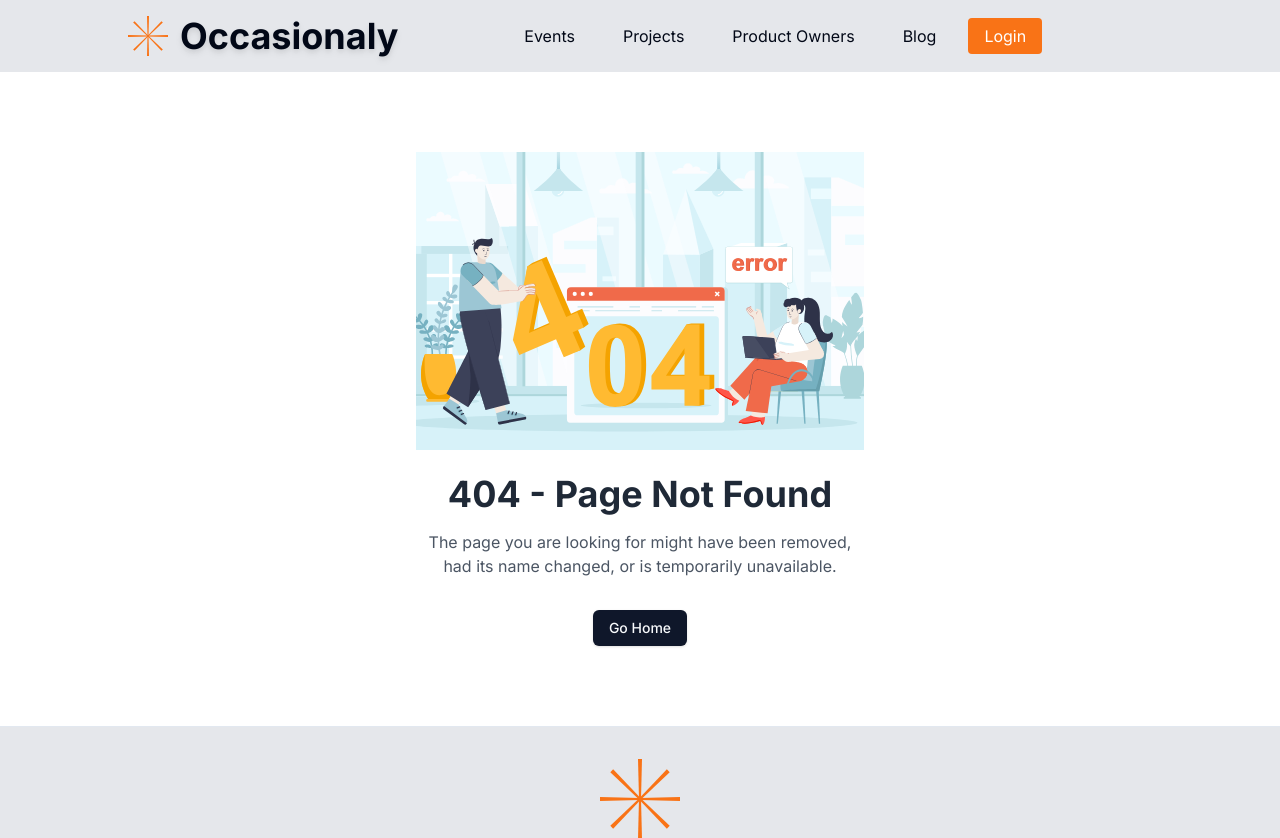
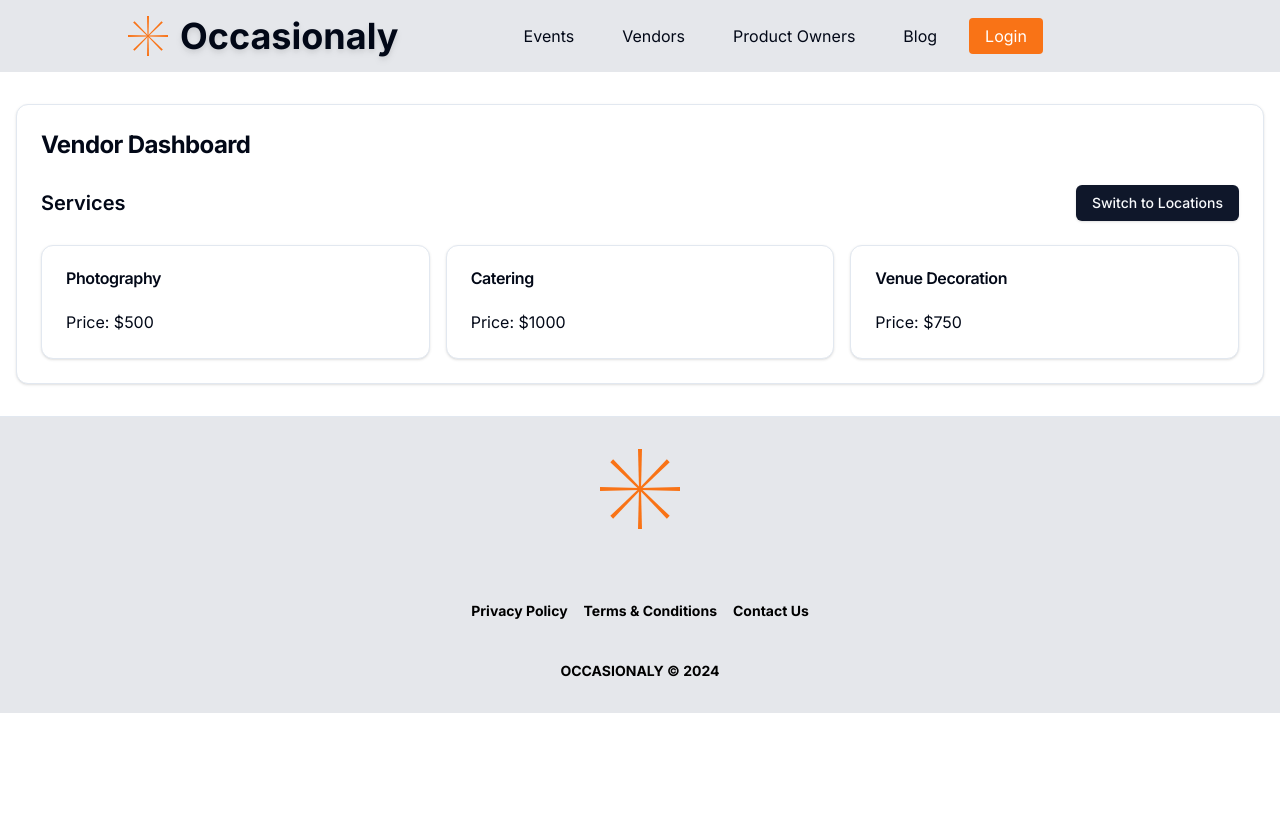
Before and after one commit to nandhu-44/Occasionaly, a Next.js app: page /services in a window 1280 px wide. Before the commit this address had no page. Shown: the top 838 px of the page. After the commit the page ends 800 px from the top, so only its background shows below. Built offline with nearby package versions, Linux system fonts and the light colour scheme.

Commit message:
Service Page and Event Page done

```diff
--- a/package.json
+++ b/package.json
@@ -26,6 +26,7 @@
     "react": "^18",
     "react-dom": "^18",
     "react-hook-form": "^7.53.0",
+    "react-router-dom": "^6.26.2",
     "sharp": "^0.33.5",
     "tailwind-merge": "^2.5.3",
     "tailwindcss-animate": "^1.0.7",
--- /dev/null
+++ b/src/app/events/page.jsx
@@ -0,0 +1,16 @@
+import React from "react";
+import EventsPage from "@/common/ui/EventsPage/EventsPage";
+import Navbar from "@/common/components/Navbar";
+import Footer from "@/common/components/Footer";
+
+const EventsPageWrapper = () => {
+  return (
+    <>
+      <Navbar />
+      <EventsPage />
+      <Footer />
+    </>
+  );
+};
+
+export default EventsPageWrapper;
--- a/src/app/page.js
+++ b/src/app/page.js
@@ -1,5 +1,9 @@
 import HomePage from "@/common/ui/HomePage/HomePage";
 
 export default function Home() {
-  return <HomePage />;
+  return (
+    <>
+      <HomePage />
+    </>
+  );
 }
--- /dev/null
+++ b/src/app/services/page.jsx
@@ -0,0 +1,16 @@
+"use client";
+
+import React from "react";
+import VendorPage from "@/common/ui/VendorPage/VendorPage";
+import Navbar from "@/common/components/Navbar";
+import Footer from "@/common/components/Footer";
+
+export default function Vendor() {
+  return (
+    <>
+      <Navbar />
+      <VendorPage />
+      <Footer />
+    </>
+  );
+}
--- a/src/common/components/Navbar.jsx
+++ b/src/common/components/Navbar.jsx
@@ -38,8 +38,8 @@ const Navbar = () => {
           </Link>
         </li>
         <li>
-          <Link className="px-4 py-2 hover:underline" href="/projects">
-            Projects
+          <Link className="px-4 py-2 hover:underline" href="/services">
+            Vendors
           </Link>
         </li>
         <li>
@@ -53,8 +53,7 @@ const Navbar = () => {
           </Link>
         </li>
 
-        {isLoggedIn
-          ? (
+        {isLoggedIn ? (
           <>
             {/* If user is logged in */}
             <li>
@@ -77,8 +76,7 @@ const Navbar = () => {
               </button>
             </li>
           </>
-          )
-          : (
+        ) : (
           <li>
             <Link
               className="rounded bg-orange-500 px-4 py-2 text-white hover:bg-orange-600"
--- a/src/common/components/NavbarHamburger.jsx
+++ b/src/common/components/NavbarHamburger.jsx
@@ -31,10 +31,10 @@ const NavbarHamburger = ({ isOpen, setIsOpen, isLoggedIn, handleLogout }) => {
       <li className="ml-3 py-2">
         <Link
           className="block px-4 text-lg font-medium text-black"
-          href="/projects"
+          href="/services"
           onClick={() => setIsOpen(false)}
         >
-          Projects
+          Get Services
         </Link>
       </li>
       <li className="ml-3 py-2">
@@ -56,8 +56,7 @@ const NavbarHamburger = ({ isOpen, setIsOpen, isLoggedIn, handleLogout }) => {
         </Link>
       </li>
 
-      {isLoggedIn
-        ? (
+      {isLoggedIn ? (
         <>
           {/* If user is logged in */}
           <li className="ml-3 py-2">
@@ -81,8 +80,7 @@ const NavbarHamburger = ({ isOpen, setIsOpen, isLoggedIn, handleLogout }) => {
             </button>
           </li>
         </>
-        )
-        : (
+      ) : (
         <li className="ml-3 px-4 py-2">
           <Link
             className="block w-full rounded bg-orange-500 px-4 py-2 text-lg font-semibold text-white hover:bg-orange-600"
--- a/src/common/ui/EventPage/EventPage.jsx
+++ /dev/null
@@ -1,7 +0,0 @@
-import React from "react";
-
-const EventPage = () => {
-  return <div>EventPage</div>;
-};
-
-export default EventPage;
--- /dev/null
+++ b/src/common/ui/EventsPage/EventsPage.jsx
@@ -0,0 +1,12 @@
+import React from "react";
+import ActiveEvents from "../HomePage/ActiveEvents";
+
+const EventsPage = () => {
+  return (
+    <div>
+      <ActiveEvents />
+    </div>
+  );
+};
+
+export default EventsPage;
--- /dev/null
+++ b/src/common/ui/VendorPage/LocationList.jsx
@@ -0,0 +1,28 @@
+import React from "react";
+import { Card, CardContent, CardHeader, CardTitle } from "@/components/ui/card";
+
+const LocationList = () => {
+  // This is a placeholder. In a real application, you'd fetch this data from an API
+  const locations = [
+    { id: 1, name: "City Hall", address: "123 Main St, City" },
+    { id: 2, name: "Beach Resort", address: "456 Ocean Ave, Beach Town" },
+    { id: 3, name: "Mountain Lodge", address: "789 Peak Rd, Mountain View" },
+  ];
+
+  return (
+    <div className="grid gap-4 md:grid-cols-2 lg:grid-cols-3">
+      {locations.map((location) => (
+        <Card key={location.id}>
+          <CardHeader>
+            <CardTitle>{location.name}</CardTitle>
+          </CardHeader>
+          <CardContent>
+            <p>{location.address}</p>
+          </CardContent>
+        </Card>
+      ))}
+    </div>
+  );
+};
+
+export default LocationList;
--- /dev/null
+++ b/src/common/ui/VendorPage/ServiceList.jsx
@@ -0,0 +1,28 @@
+import React from "react";
+import { Card, CardContent, CardHeader, CardTitle } from "@/components/ui/card";
+
+const ServiceList = () => {
+  // This is a placeholder. In a real application, you'd fetch this data from an API
+  const services = [
+    { id: 1, name: "Photography", price: "$500" },
+    { id: 2, name: "Catering", price: "$1000" },
+    { id: 3, name: "Venue Decoration", price: "$750" },
+  ];
+
+  return (
+    <div className="grid gap-4 md:grid-cols-2 lg:grid-cols-3">
+      {services.map((service) => (
+        <Card key={service.id}>
+          <CardHeader>
+            <CardTitle>{service.name}</CardTitle>
+          </CardHeader>
+          <CardContent>
+            <p>Price: {service.price}</p>
+          </CardContent>
+        </Card>
+      ))}
+    </div>
+  );
+};
+
+export default ServiceList;
--- /dev/null
+++ b/src/common/ui/VendorPage/VendorPage.jsx
@@ -0,0 +1,38 @@
+"use client";
+
+import React, { useState } from "react";
+import ServiceList from "./ServiceList";
+import LocationList from "./LocationList";
+import { Button } from "@/components/ui/button";
+import { Card, CardHeader, CardTitle, CardContent } from "@/components/ui/card";
+
+const VendorPage = () => {
+  const [activeTab, setActiveTab] = useState("services");
+
+  const toggleTab = () => {
+    setActiveTab(activeTab === "services" ? "locations" : "services");
+  };
+
+  return (
+    <div className="container mx-auto px-4 py-8">
+      <Card className="w-full">
+        <CardHeader>
+          <CardTitle className="text-2xl font-bold">Vendor Dashboard</CardTitle>
+        </CardHeader>
+        <CardContent>
+          <div className="mb-6 flex items-center justify-between">
+            <h2 className="text-xl font-semibold">
+              {activeTab === "services" ? "Services" : "Locations"}
+            </h2>
+            <Button onClick={toggleTab}>
+              Switch to {activeTab === "services" ? "Locations" : "Services"}
+            </Button>
+          </div>
+          {activeTab === "services" ? <ServiceList /> : <LocationList />}
+        </CardContent>
+      </Card>
+    </div>
+  );
+};
+
+export default VendorPage;
```
Also changed, not shown: 1 other file (tests, documents, lock files or other folders). Lines whose indentation alone changed are shown as unchanged.
